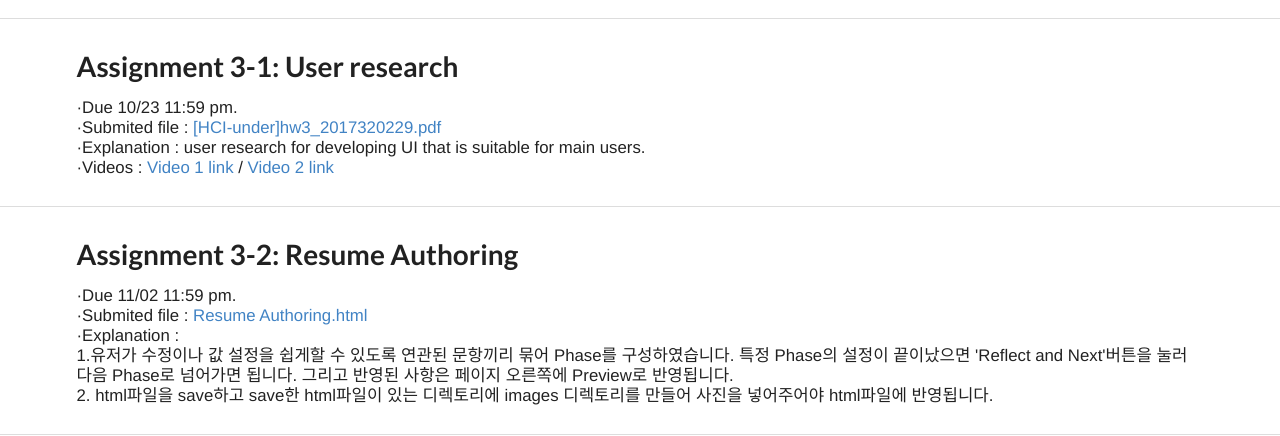
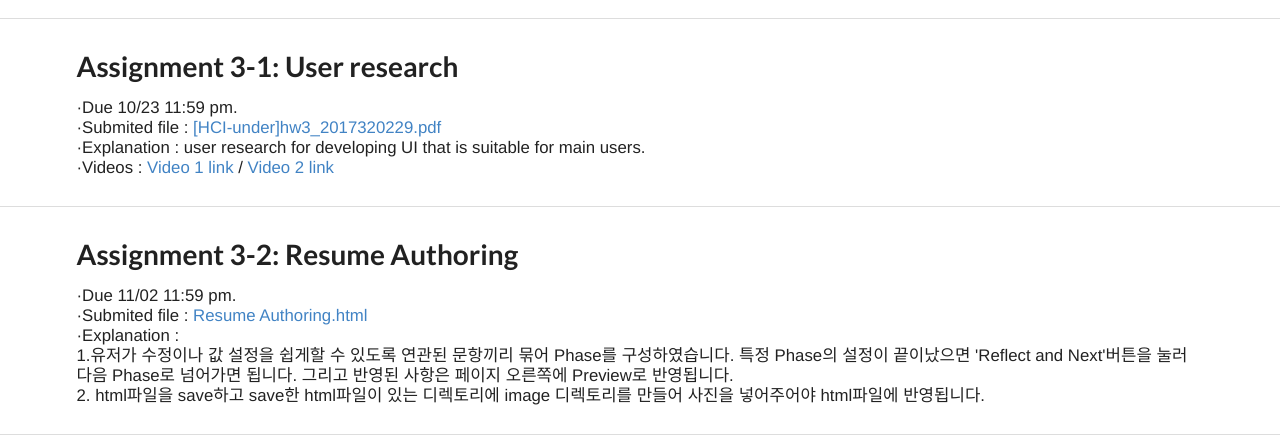
Before and after one commit to liamgak/pleaseLask, a Flask app: page /hci in a window 1280 px wide. Shown: the part 440-876 px from the top of the page. Run offline with Flask 2, Linux system fonts and the light colour scheme; some libraries are stand-ins or nearby versions.

Commit message:
Update HCI.html

```diff
--- a/FlaskWebProject1/templates/HCI.html
+++ b/FlaskWebProject1/templates/HCI.html
@@ -59,7 +59,7 @@
       ·Due 11/02 11:59 pm.<br>
       ·Submited file : <a href="hw3">Resume Authoring.html</a><br>
       ·Explanation :<br> 1.유저가 수정이나 값 설정을 쉽게할 수 있도록 연관된 문항끼리 묶어 Phase를 구성하였습니다. 특정 Phase의 설정이 끝이났으면 'Reflect and Next'버튼을 눌러 다음 Phase로 넘어가면 됩니다. 그리고 반영된 사항은 페이지 오른쪽에 Preview로 반영됩니다.<br>
-    	2. html파일을 save하고 save한 html파일이 있는 디렉토리에 images 디렉토리를 만들어 사진을 넣어주어야 html파일에 반영됩니다.
+    	2. html파일을 save하고 save한 html파일이 있는 디렉토리에 image 디렉토리를 만들어 사진을 넣어주어야 html파일에 반영됩니다.
 	</div>
 <div class="ui section divider"></div>
 </body>
```
